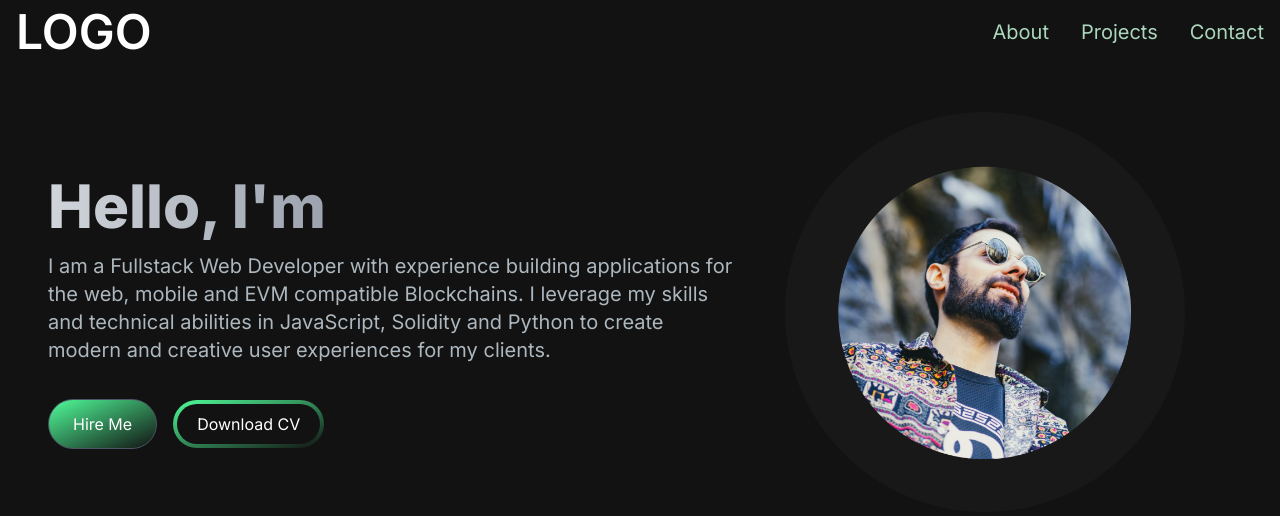
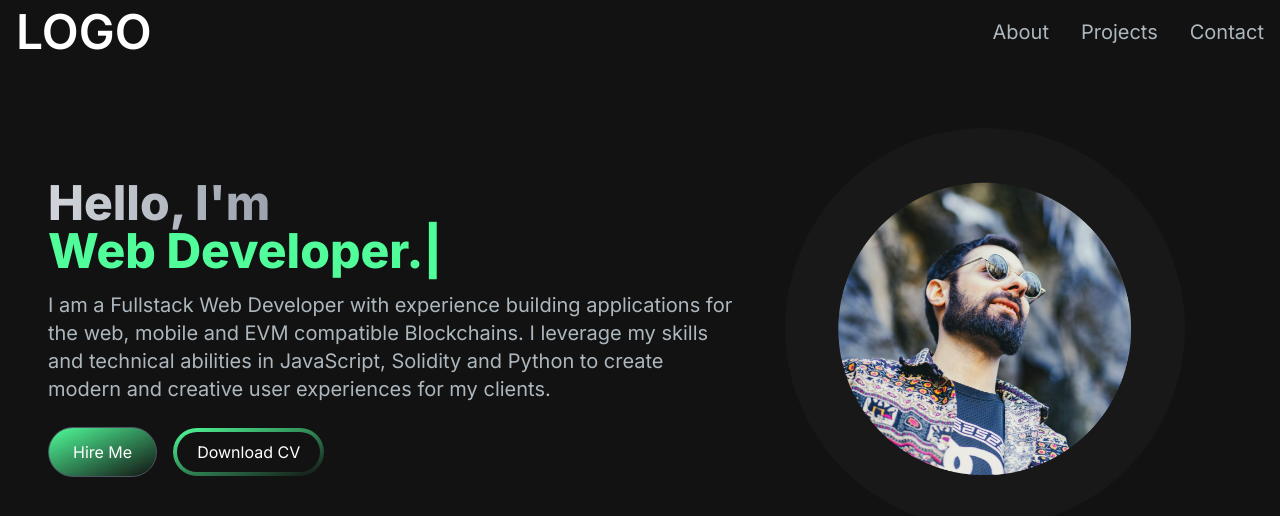
Before and after one commit to Antharithm/Portfolio, a Next.js app in the folder portfolio/: page / in a window 1280 px wide. Shown: the top 516 px of the page. Built offline with nearby package versions, Linux system fonts and the light colour scheme.

Commit message:
reload fix

```diff
--- a/portfolio/src/app/components/HeroSection.jsx
+++ b/portfolio/src/app/components/HeroSection.jsx
@@ -1,22 +1,18 @@
-// "use client";
+"use client";
 import React from "react";
 import Image from "next/image";
-// Components
 import { TypeAnimation } from "react-type-animation";
-
-// FOR SOME REASON THE TYPEANIMATIONS NEEDS TO BE TURNED OFF WHEN EDITING THE CODE B/C IT DOESNT UPDATE WHEN IT'S APPLIED - COMMENT IT OUT FOR NOW
 
 const HeroSection = () => {
   return (
-    <section>
-      <div className="grid grid-cols-1 lg:grid-cols-12">
-        <div className="col-span-7 place-self-center text-center sm:text-left">
-          <h1 className="text-white mb-4 text-4xl sm:text-5xl lg:text-6xl font-extrabold">
+    <section className="grid grid-cols-1 lg:grid-cols-12 my-4">
+      <div className="col-span-7 place-self-center place-items-center grid lg:place-items-start">
+        <h1 className="text-white max-w-2xl mb-4 lg:text-5xl text-4xl font-extrabold">
           <span className="text-transparent bg-clip-text bg-gradient-to-r to-gray-400 from-gray-300">
-              Hello, I&apos;m{" "}
-            </span>
+            Hello, I'm{" "}
+          </span>{" "}
           <br></br>
-            {/* <TypeAnimation
+          <TypeAnimation
             sequence={[
               "Anthony",
               3000,
@@ -31,13 +27,13 @@ const HeroSection = () => {
             ]}
             wrapper="span"
             speed={50}
-              // style={{
-              //   fontSize: "1em",
-              //   display: "inline-block",
-              //   color: "#50fd9a",
-              // }}
+            style={{
+              fontSize: "1em",
+              display: "inline-block",
+              color: "#50fd9a",
+            }}
             repeat={Infinity}
-            /> */}
+          />
         </h1>
         <p className="text-[#ADB7BE] text-base sm:text-lg mb-6 lg:text-xl">
           I am a Fullstack Web Developer with experience building applications
@@ -49,7 +45,7 @@ const HeroSection = () => {
           <button className="px-6 py-3 w-full sm:w-fit rounded-full mr-4 bg-gradient-to-br from-[#50fd9a] hover:bg-slate-600 text-white border border-gray-600">
             Hire Me
           </button>
-            <button className="px-1 py-1 w-full sm:w-fit rounded-full bg-gradient-to-br from-[#50fd9a] hover:bg-gray-500 text-white mt-3">
+          <button className="px-1 py-1 w-full sm:w-fit rounded-full bg-gradient-to-br from-[#50fd9a] hover:bg-gray-500 text-white mt-3l">
             <span className="block bg-[#121212] hover:bg-slate-600 rounded-full px-5 py-2">
               Download CV
             </span>
@@ -67,7 +63,6 @@ const HeroSection = () => {
           />
         </div>
       </div>
-      </div>
     </section>
   );
 };
--- a/portfolio/src/app/components/NavLink.jsx
+++ b/portfolio/src/app/components/NavLink.jsx
@@ -1,10 +1,10 @@
 import Link from "next/link";
-
 const NavLink = ({ href, title }) => {
   return (
     <Link
       href={href}
-      className="block py-2 pl-3 pr-4 text-[#ABD7BE] sm:text-xl rounded md:p-0 hover:text-white"
+      class="block py-2 pl-3 pr-4 text-[#ADB7BE] sm:text-xl rounded md:bg-transparent  md:p-0 hover:text-white "
+      aria-current="page"
     >
       {title}
     </Link>
--- a/portfolio/src/app/page.js
+++ b/portfolio/src/app/page.js
@@ -1,12 +1,12 @@
 import Image from "next/image";
 import HeroSection from "./components/HeroSection";
-import Navbar from "./components/NavBar";
+import Navbar from "./components/Navbar";
 
 export default function Home() {
   return (
     <main className="flex min-h-screen flex-col bg-[#121212]">
       <Navbar />
-      <div class="container mt-24 mx-auto px-12 py-4">
+      <div className="container mx-auto mt-24 px-12 py-4">
         <HeroSection />
       </div>
     </main>
```
Also changed, not shown: portfolio/src/app/layout.js (+7 -7 lines). Lines whose indentation alone changed are shown as unchanged.
